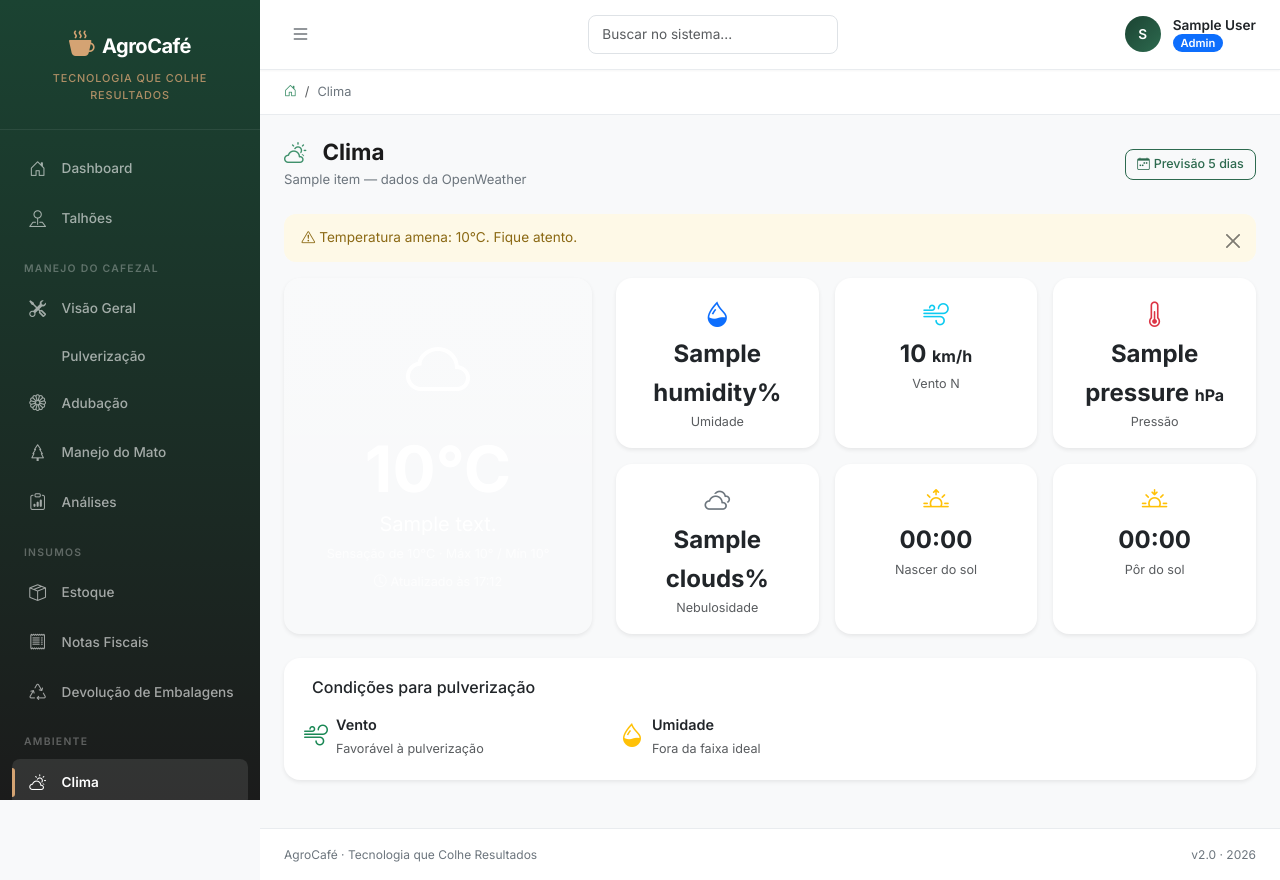
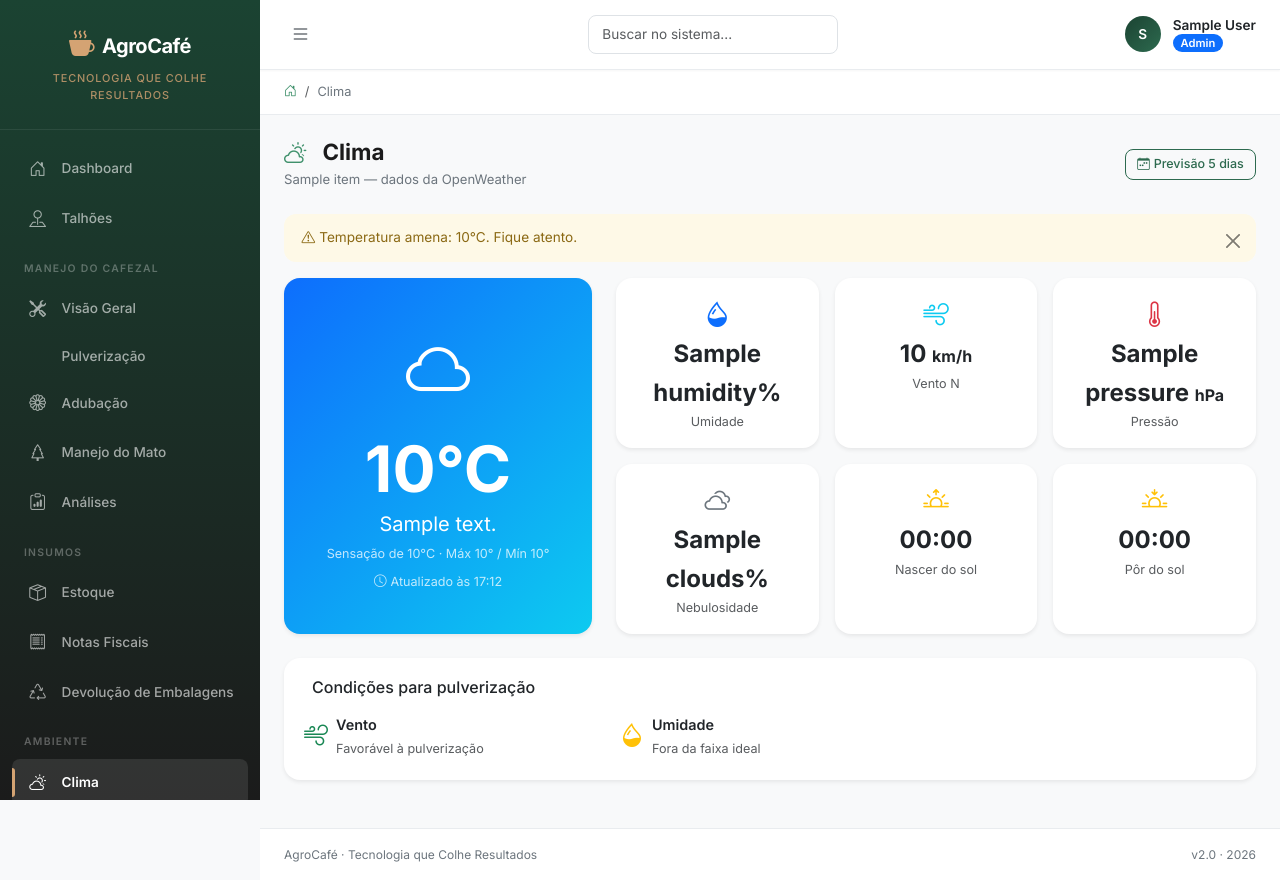
Before and after one commit to PaulinhoProjects/FazendaCafe, a Flask app: page /clima/ in a window 1280 px wide. Run offline with Flask 3, Linux system fonts and the light colour scheme; the visitor is signed in with stand-in values (Sample User, id 1); a database or web service that is not in the repository returns one stand-in record (values such as "Sample title"); data that the repository does not hold is empty; some libraries are stand-ins or nearby versions.

Commit message:
fix(clima): fundo solido no card principal (text-white sem gradiente ficava invisivel)

```diff
--- a/app/templates/clima/index.html
+++ b/app/templates/clima/index.html
@@ -33,7 +33,7 @@
 <div class="row g-4 mb-4">
     <!-- Card principal -->
     <div class="col-lg-4">
-        <div class="card shadow-sm border-0 h-100 text-white bg-gradient" style="background:linear-gradient(135deg,#0d6efd,#0dcaf0)">
+        <div class="card shadow-sm border-0 h-100 text-white" style="background-color:#0d6efd;background-image:linear-gradient(135deg,#0d6efd,#0dcaf0)">
             <div class="card-body d-flex flex-column align-items-center justify-content-center text-center py-4">
                 <i class="bi {{ get_icone_clima(clima.condition) }}" style="font-size:4rem"></i>
                 <div class="display-3 fw-bold mt-2">{{ clima.temperatura|int }}°C</div>
```
